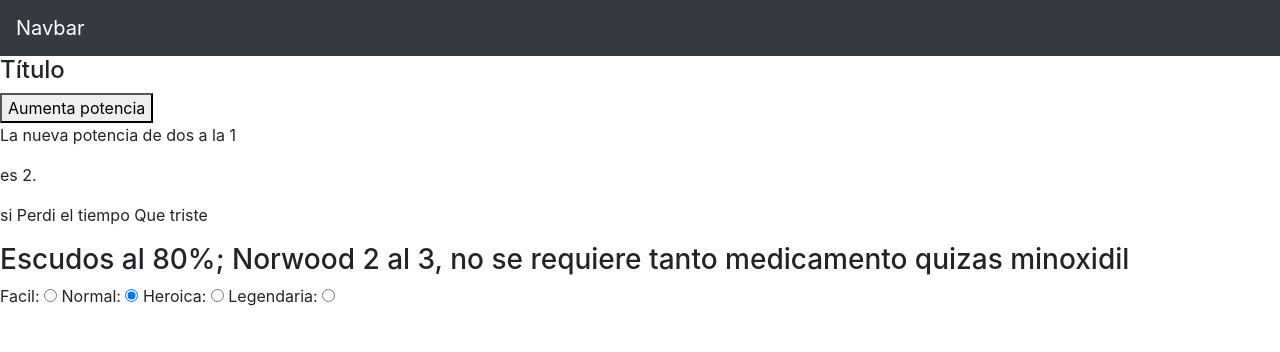
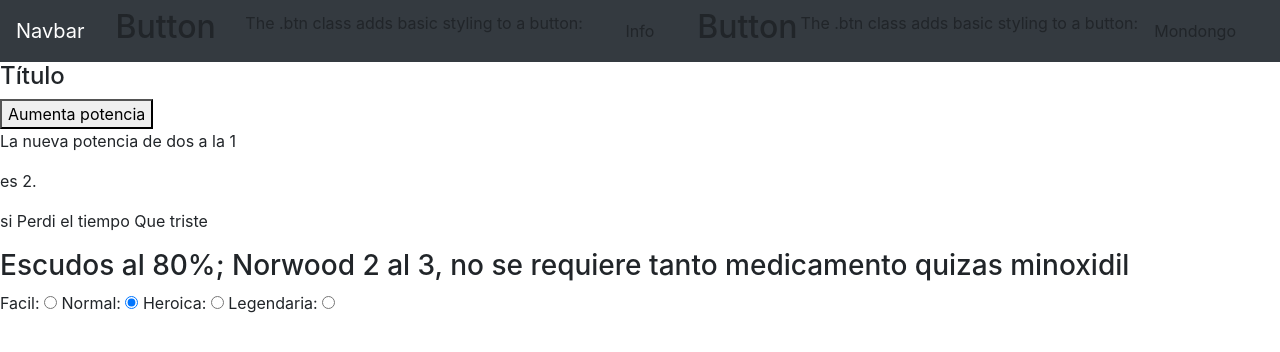
Before and after one commit to David3gzzTmz/ConBD, a plain HTML site: page index.html in a window 1280 px wide. Drawn offline with nearby package versions, Linux system fonts and the light colour scheme.

Commit message:
Update index.html

```diff
--- a/index.html
+++ b/index.html
@@ -15,6 +15,19 @@
   <button class="navbar-toggler" type="button" data-toggle="collapse" data-target="#navbarSupportedContent" aria-controls="navbarSupportedContent" aria-expanded="false" aria-label="Toggle navigation">
     <span class="navbar-toggler-icon"></span>
   </button>
+
+<div class="container">
+  <h2>Button</h2>
+  <p>The .btn class adds basic styling to a button:</p>
+  <button type="button" class="btn">Info</button>
+</div>
+
+<div class="container">
+  <h2>Button</h2>
+  <p>The .btn class adds basic styling to a button:</p>
+  <button type="button" class="btn">Mondongo</button>
+</div>
+
 </nav>
 
 
```
